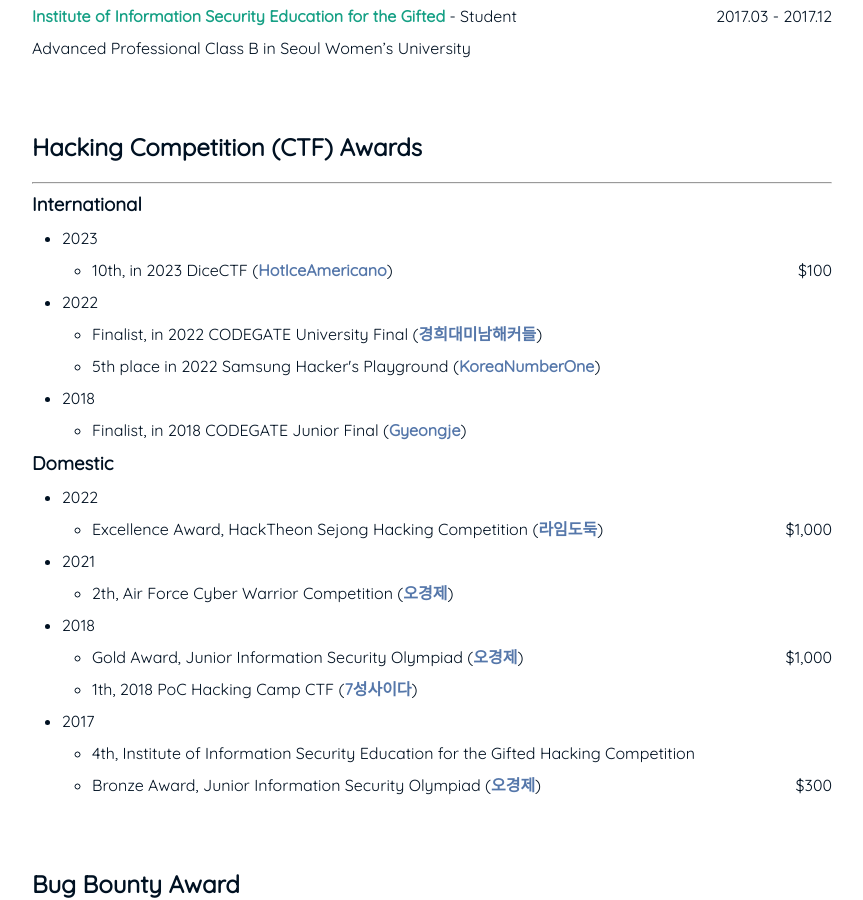
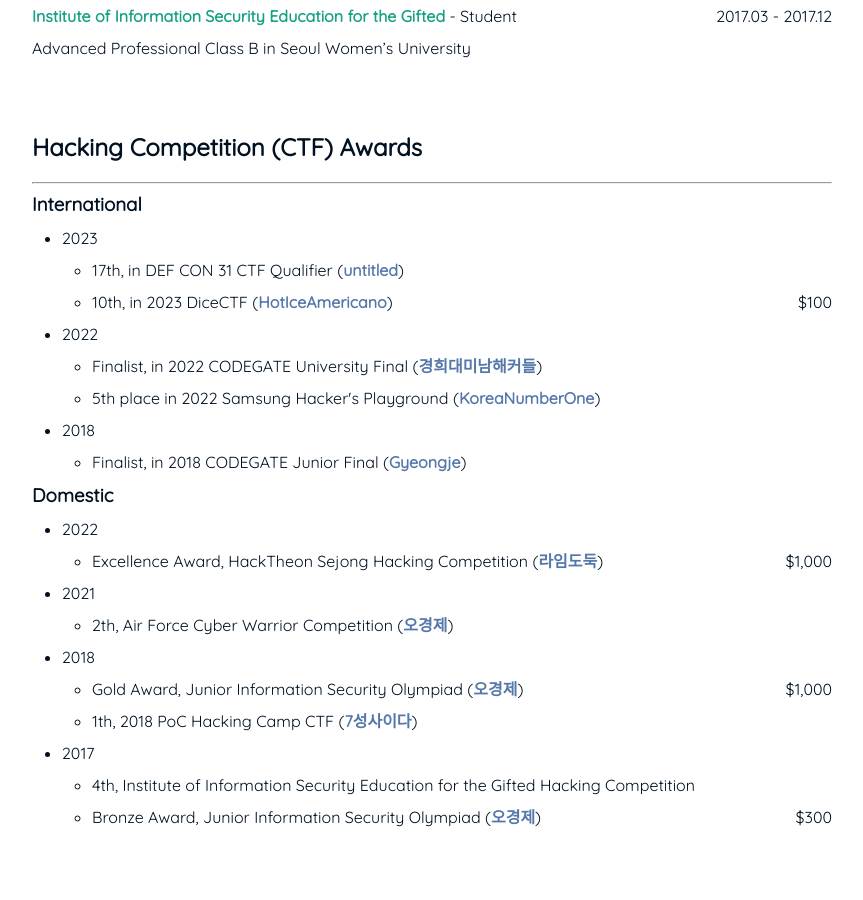
Before and after one commit to Gyeongje/gyeongje.github.io, a Jekyll site: the page built from index.md, in a window 1280 px wide and 900 px high, scrolled down 987 px. Shown: the whole window, without its empty margins (208-1071 px from the left). Built offline with Jekyll 4.4.1, drawn with Linux system fonts in a browser that asks for light colours.

Commit message:
Update index.md

```diff
--- a/index.md
+++ b/index.md
@@ -40,8 +40,8 @@
 <ul>
 <li>2023</li>
 <ul>
-	<li>
-	10th, in 2023 DiceCTF (<a href="https://ctftime.org/event/1838/">HotIceAmericano</a>) <span style="float: right; ">$100</span></li>
+	<li>17th, in DEF CON 31 CTF Qualifier (<a href="https://nautilus.institute/2023/defcon-31/qualifier/results/2023/05/28/defcon-31-ctf-qualifier-results/">untitled</a>)</li>
+	<li>10th, in 2023 DiceCTF (<a href="https://ctftime.org/event/1838/">HotIceAmericano</a>) <span style="float: right; ">$100</span></li>
 </ul>
 
 <li>2022</li>
```
